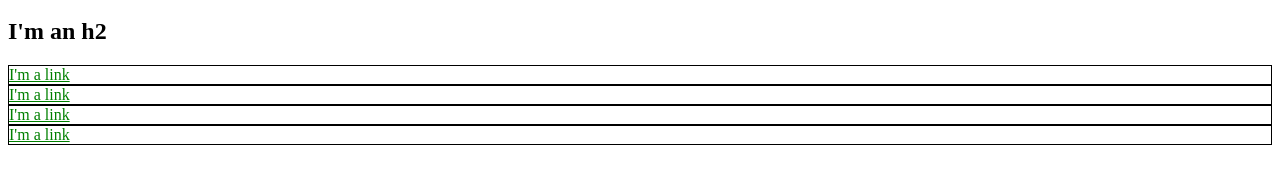
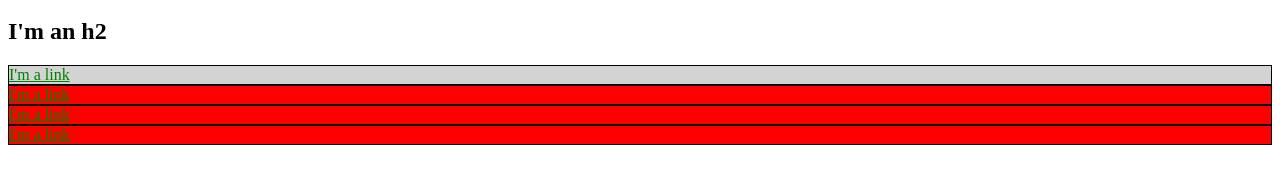
Before and after one commit to jose-rodrz/jose-rodrz.github.io, a plain HTML site: page index.html in a window 1280 px wide. Shown: the part 136-320 px from the top of the page. Drawn offline with Linux system fonts and the light colour scheme.

Commit message:
Add id and class refactoring

```diff
--- a/index.html
+++ b/index.html
@@ -4,16 +4,24 @@
     <title>Test Page: Don't Panic</title>
     <meta charset="utf-8">
     <style>
-        div {
-            border: 1px solid black;
+        a {
+            color: red;
         }
 
-        div a {
-            color: green;
+        #exec-bio {
+          background-color: lightgray;
         }
 
-        a {
-            color: red;
+        .bio-box {
+          border: 1px solid black;
+        }
+
+        .bio-box a {
+          color: green;
+        }
+
+        .bg {
+          background-color: red;
         }
     </style>
   </head>
@@ -31,16 +39,16 @@
       </li>
     </ul>
     <h2>I'm an h2</h2>
-    <div>
+    <div id="exec-bio" class="bio-box bg" class="bg">
       <a href="https://example.com/">I'm a link</a>
     </div>
-    <div>
+    <div class="bio-box bg">
       <a href="https://example.com/">I'm a link</a>
     </div>
-    <div>
+    <div class="bio-box bg">
       <a href="https://example.com/">I'm a link</a>
     </div>
-    <div>
+    <div class="bio-box bg">
       <a href="https://example.com/">I'm a link</a>
     </div>
   </body>
```
